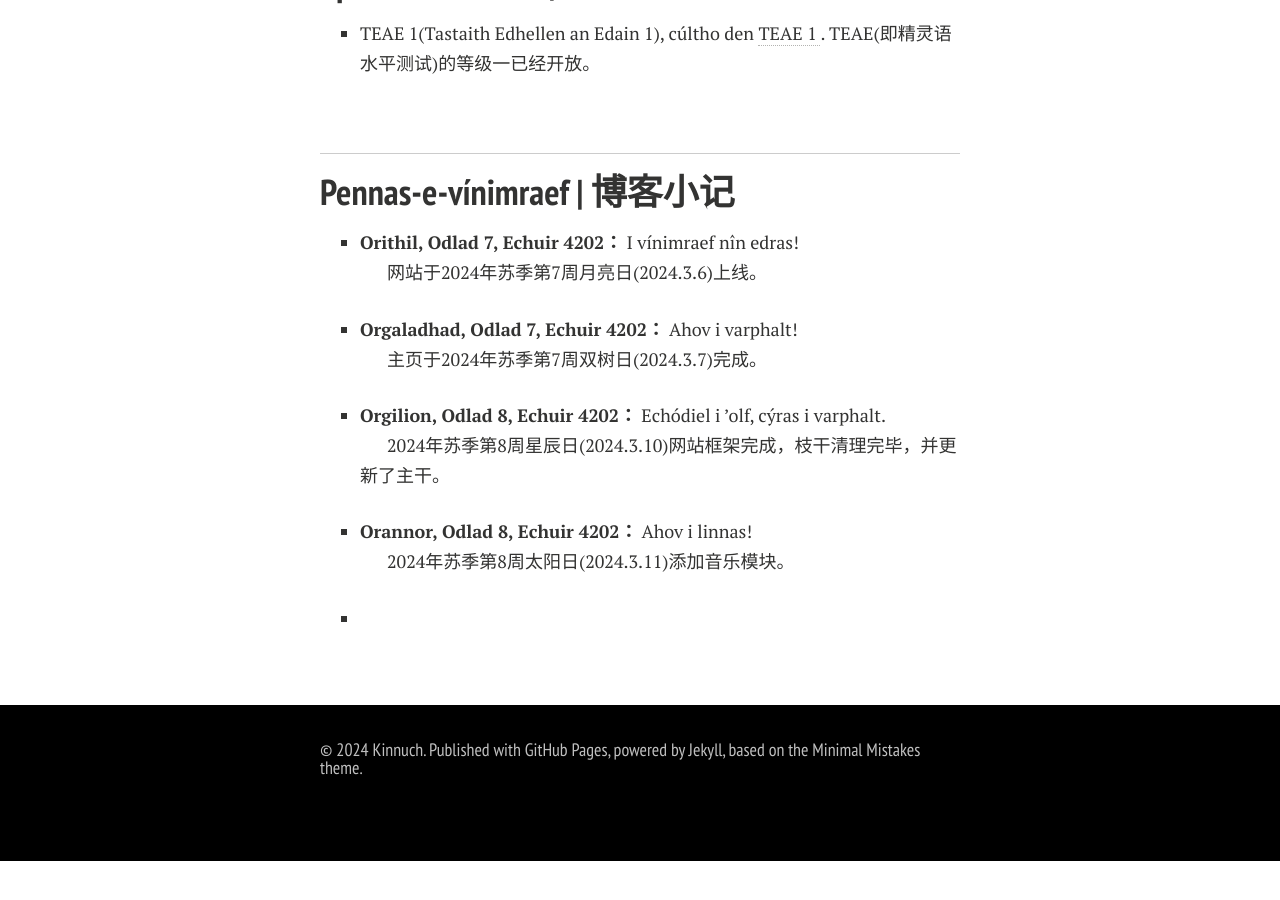
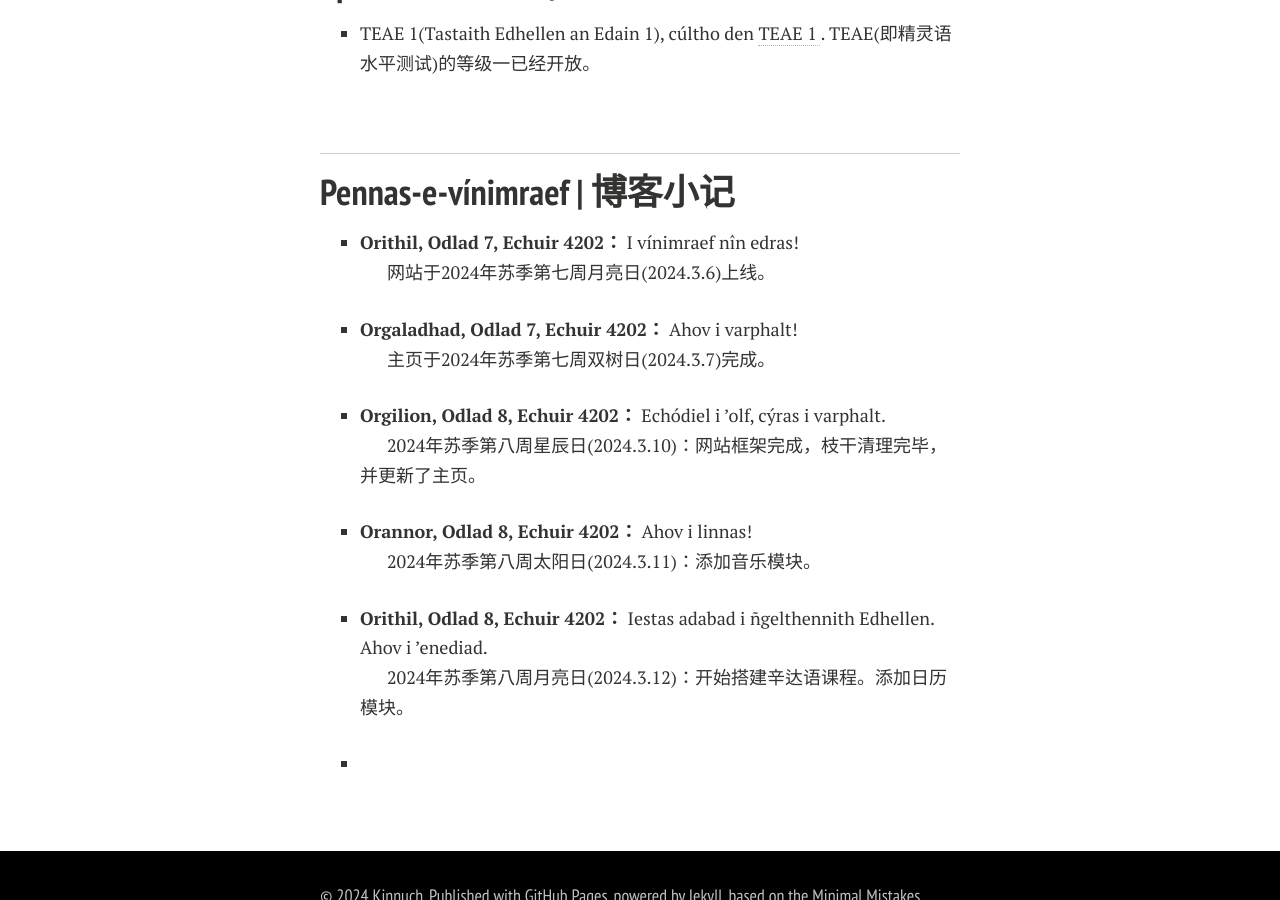
Before and after one commit to Kinnuch/kinnuch.github.io, a Jekyll site: the page built from index.md, in a window 1280 px wide and 900 px high, scrolled down 961 px. Built offline with Jekyll 4.4.1, drawn with Linux system fonts in a browser that asks for light colours; nearby versions of some CDN libraries; comment, search, counter and statistics services are not loaded; a style sheet for code colours, icons or effects is not loaded; our own code applies the rules of GitHub Pages for plain Markdown files; before the commit the page ends 1822 px from its top, so only the background shows below that.

Commit message:
Update index.md

```diff
--- a/index.md
+++ b/index.md
@@ -4,7 +4,7 @@ layout: page
 
 # Maedol! | 欢迎！
 
-<center><iframe frameborder="no" border="0" marginwidth="0" marginheight="0" width=330 height=86 src="//music.163.com/outchain/player?type=2&id=31108432&auto=1&height=66"></iframe></center>
+<iframe frameborder="no" border="0" marginwidth="0" marginheight="0" width=330 height=86 src="//music.163.com/outchain/player?type=2&id=31108432&auto=1&height=66"></iframe>
 
 <img src="https://kinnuch.github.io/Lothlorien.png">
 
@@ -30,18 +30,22 @@ layout: page
 
 - **Orithil, Odlad 7, Echuir 4202：** I vínimraef nîn edras!
 
-  网站于2024年苏季第7周月亮日(2024.3.6)上线。
+  网站于2024年苏季第七周月亮日(2024.3.6)上线。
 
 - **Orgaladhad, Odlad 7, Echuir 4202：** Ahov i varphalt!
 
-  主页于2024年苏季第7周双树日(2024.3.7)完成。
+  主页于2024年苏季第七周双树日(2024.3.7)完成。
 
 - **Orgilion, Odlad 8, Echuir 4202：** Echódiel i ’olf, cýras i varphalt.
 
-  2024年苏季第8周星辰日(2024.3.10)网站框架完成，枝干清理完毕，并更新了主干。
+  2024年苏季第八周星辰日(2024.3.10)：网站框架完成，枝干清理完毕，并更新了主页。
 
 - **Orannor, Odlad 8, Echuir 4202：** Ahov i linnas!
 
-  2024年苏季第8周太阳日(2024.3.11)添加音乐模块。
+  2024年苏季第八周太阳日(2024.3.11)：添加音乐模块。
+
+- **Orithil, Odlad 8, Echuir 4202：** Iestas adabad i ñgelthennith Edhellen. Ahov i ’enediad.
+
+  2024年苏季第八周月亮日(2024.3.12)：开始搭建辛达语课程。添加日历模块。
 
 -
```
